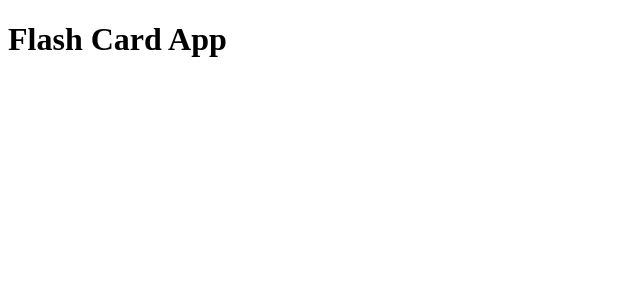
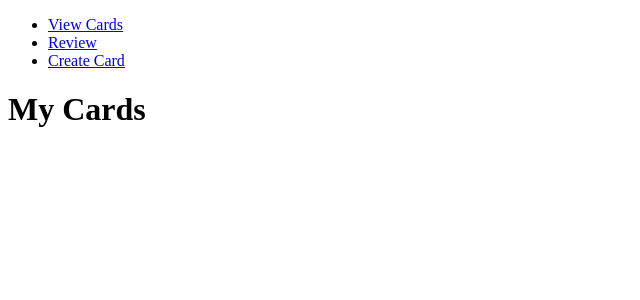
Before and after one commit to jinho6225/flash-card, a React app: page / in a window 1280 px wide. Shown: the top 300 px of the page, without its empty margins (0-640 px from the left). Built offline with nearby package versions, Linux system fonts and the light colour scheme; the HTML template or start-up script is replaced by a standard one.

Commit message:
completed Nav component, it works to change page

```diff
--- a/package.json
+++ b/package.json
@@ -21,7 +21,8 @@
   "homepage": "https://github.com/jinho6225/react-flash-cards-pt#readme",
   "dependencies": {
     "react": "^16.13.0",
-    "react-dom": "^16.13.0"
+    "react-dom": "^16.13.0",
+    "react-router-dom": "^5.1.2"
   },
   "devDependencies": {
     "@babel/core": "^7.8.6",
--- a/src/components/app.jsx
+++ b/src/components/app.jsx
@@ -1,10 +1,41 @@
 import React from 'react'
+import ViewCards from './view-cards.jsx'
+import CreateCard from './create-card.jsx'
+import ReviewCards from './review-cards.jsx'
+import Nav from './nav.jsx'
 
 class App extends React.Component {
+  constructor(props) {
+    super(props)
+    this.state = {
+      view: 'view-cards'
+    }
+    this.setView = this.setView.bind(this)
+  }
+
+  setView(link) {
+    this.setState({ view: link })
+  }
+
+  getView() {
+    switch (this.state.view) {
+      case 'create-card':
+    return <CreateCard />;
+      case 'review-cards':
+    return <ReviewCards />;
+      case 'view-cards':
+    return <ViewCards />;
+      default:
+    return null;
+    }
+  }
 
   render() {
     return (
-      <h1 className="text-center">Flash Card App</h1>
+      <div>
+        <Nav setView={this.setView} />
+        { this.getView() }
+      </div>
     )
   }
 }
--- /dev/null
+++ b/src/components/create-card.jsx
@@ -0,0 +1,11 @@
+import React from 'react'
+
+const CreateCard = () => {
+  return (
+    <div>
+      <h1>Create New Card</h1>
+    </div>
+  )
+}
+
+export default CreateCard;
--- /dev/null
+++ b/src/components/nav.jsx
@@ -0,0 +1,31 @@
+import React from 'react'
+
+const Nav = (props) => {
+  const { setView } = props
+  return (
+    <>
+      <ul className="nav justify-content-end">
+        <li className="nav-item">
+          <a className="nav-link active" href="#" id="create-card" onClick={(e) => {
+            e.preventDefault()
+            setView(e.target.id)
+          }}>View Cards</a>
+        </li>
+        <li className="nav-item">
+          <a className="nav-link" href="#" id="review-cards" onClick={(e) => {
+            e.preventDefault()
+            setView(e.target.id)
+          }}>Review</a>
+        </li>
+        <li className="nav-item">
+          <a className="nav-link" href="#" id="view-cards" onClick={(e) => {
+            e.preventDefault()
+            setView(e.target.id)
+          }}>Create Card</a>
+        </li>
+      </ul>
+    </>
+  )
+}
+
+export default Nav;
--- /dev/null
+++ b/src/components/review-cards.jsx
@@ -0,0 +1,11 @@
+import React from 'react'
+
+const ReviewCards = () => {
+  return (
+    <div>
+      <h1>Review Cards</h1>
+    </div>
+  )
+}
+
+export default ReviewCards;
--- /dev/null
+++ b/src/components/view-cards.jsx
@@ -0,0 +1,11 @@
+import React from 'react'
+
+const ViewCards = () => {
+  return (
+    <div>
+      <h1>My Cards</h1>
+    </div>
+  )
+}
+
+export default ViewCards;
--- a/webpack.config.js
+++ b/webpack.config.js
@@ -21,6 +21,7 @@ module.exports = {
     ]
   },
   devServer: {
+    host: "0.0.0.0",
     contentBase: join(__dirname, 'dist'),
     port: 3000,
     stats: 'minimal'
```
Also changed, not shown: 1 other file (tests, documents, lock files or other folders).
